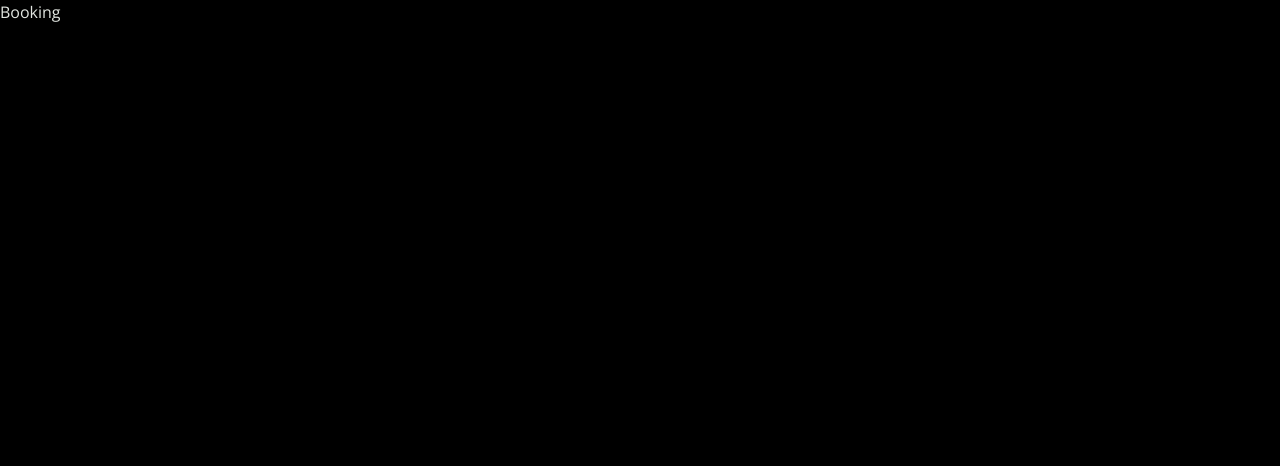
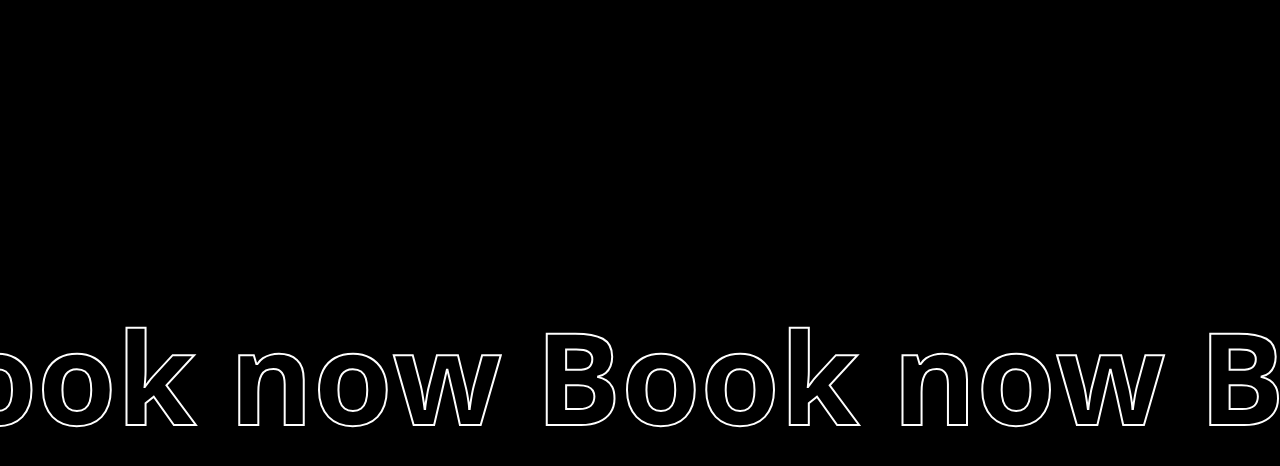
Before and after one commit to piyushbangaa/onesport2, a React (Vite) app: page /booking in a window 1280 px wide. Shown: the top 466 px of the page. Built offline with nearby package versions, Linux system fonts and the light colour scheme.

Commit message:
booking page changes

```diff
--- a/package.json
+++ b/package.json
@@ -13,6 +13,9 @@
   "dependencies": {
     "@fontsource/open-sans": "^5.2.5",
     "@tailwindcss/vite": "^4.0.9",
+    "@tsparticles/engine": "^3.8.1",
+    "@tsparticles/react": "^3.0.0",
+    "@tsparticles/slim": "^3.8.1",
     "clsx": "^2.1.1",
     "framer-motion": "^12.5.0",
     "lucide-react": "^0.477.0",
--- a/src/Pages/Booking.jsx
+++ b/src/Pages/Booking.jsx
@@ -1,9 +1,53 @@
-import React from 'react'
+import React, { useEffect, useState } from "react";
 
 const Booking = () => {
+  const [scrollY, setScrollY] = useState(0);
+
+  useEffect(() => {
+    const handleScroll = () => {
+      setScrollY(window.scrollY);
+    };
+
+    window.addEventListener("scroll", handleScroll);
+    return () => window.removeEventListener("scroll", handleScroll);
+  }, []);
+
+  // Circle starts expanding after 100px scroll
+  const circleStart = Math.max(0, scrollY - 100);
+  const circleSize = Math.min(2000, circleStart * 5);
+
+  // Text movement stops when scrollY >= 100px
+  const textMove = scrollY < 100 ? `translateX(calc(-10vw - ${scrollY}px))` : `translateX(calc(-10vw - 100px))`;
+
+  // Change text color when inside the circle (fades from black to white)
+  const textColor = scrollY > 100 ? "white" : "black";
+
   return (
-    <div className=''>Booking</div>
-  )
-}
+    <div className="relative w-screen min-h-[200vh] bg-black">
+      {/* Moving Text (Stops at 100px scroll, stays visible) */}
+      <div
+        className="text-9xl font-bold whitespace-nowrap fixed top-[39vh] left-0 w-full z-20"
+        style={{
+          transform: textMove,
+          color: textColor,
+          WebkitTextStroke: "2px white",
+          mixBlendMode: "difference", // Keeps contrast inside the circle
+        }}
+      >
+        Book now Book now Book now Book now Book now Book now Book now Book now
+      </div>
 
-export default Booking
+      {/* Expanding Circle (Above background, below text) */}
+      <div
+        className="fixed top-1/2 left-1/2 bg-white rounded-full -translate-x-1/2 -translate-y-1/2 z-10"
+        style={{
+          width: `${circleSize}px`,
+          height: `${circleSize}px`,
+          transition: "width 0.1s linear, height 0.1s linear",
+        }}
+      ></div>
+    </div>
+  );
+};
+
+export default Booking;
```
Also changed, not shown: 2 other files (tests, documents, lock files or other folders).
